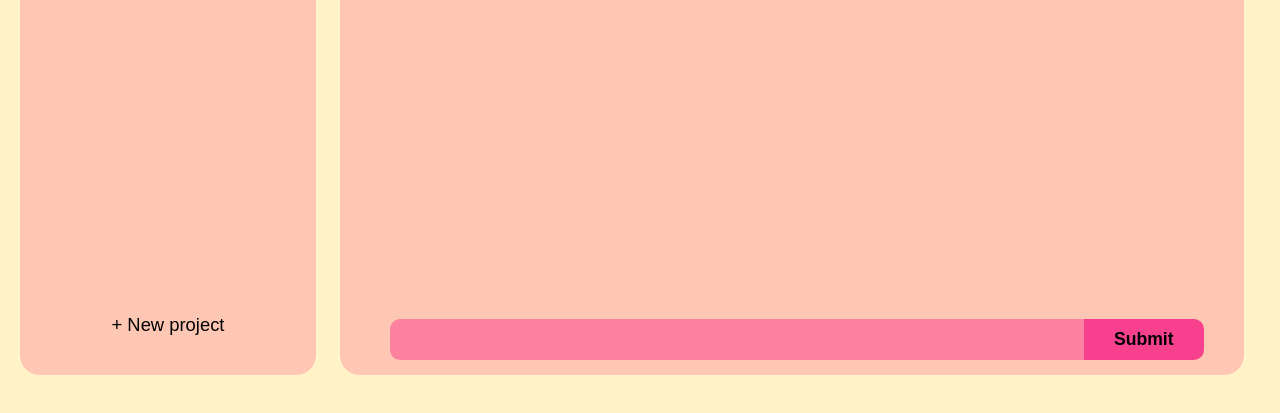
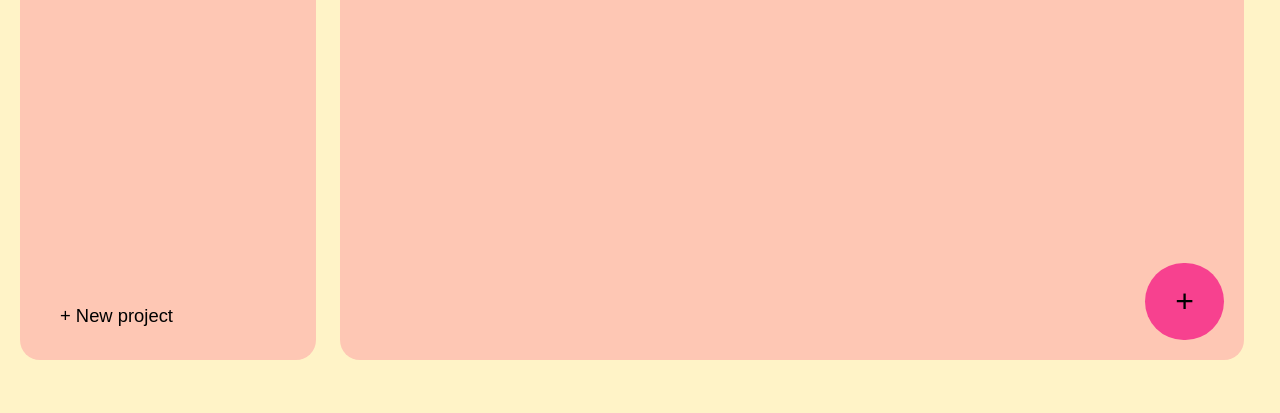
Before and after one commit to ArjTheProgrammer/top-todo-list, a website built with webpack: page src/index.html in a window 1280 px wide. Shown: the part 277-690 px from the top of the page. Built offline with nearby package versions, Linux system fonts and the light colour scheme.

Commit message:
Change the taskInput to just button

```diff
--- a/src/components/taskInput.js
+++ b/src/components/taskInput.js
@@ -1,16 +1,9 @@
 export function taskInput(){
     const main = document.querySelector("main");
-    const taskInputContainer = document.createElement("div");
-    taskInputContainer.className = "taskInputContainer";
+    const taskInputButton = document.createElement("button");
 
-    const inputBox = document.createElement("input");
-    inputBox.setAttribute("type", "text");
+    taskInputButton.textContent = "+";
+    taskInputButton.className = "taskInputButton";
 
-    const addTaskButton = document.createElement("input");
-    inputBox.setAttribute("type", "submit");
-
-
-    taskInputContainer.append(addTaskButton);
-    taskInputContainer.append(inputBox);
-    main.append(taskInputContainer);
+    main.append(taskInputButton);
 }
--- a/src/style.css
+++ b/src/style.css
@@ -10,7 +10,8 @@
 body {
   margin: 0;
   padding: 0;
-  font-family: Georgia, "Times New Roman", Times, serif;
+  font-family: system-ui, -apple-system, BlinkMacSystemFont, "Segoe UI", Roboto,
+    Oxygen, Ubuntu, Cantarell, "Open Sans", "Helvetica Neue", sans-serif;
   display: grid;
   grid-template-columns: 1fr 3fr;
   background-color: var(--color-60);
@@ -65,11 +66,13 @@ nav > button > svg {
 
 .project-nav > .project-add {
   justify-self: flex-end;
+  display: flex;
   background: none;
   border: none;
   font-size: 1.15rem;
   border-radius: 20px;
-  padding: 10px 5px;
+  padding-left: 20px;
+  align-items: end;
 }
 
 .project-nav > .project-add:hover {
@@ -87,41 +90,19 @@ main {
   position: relative;
 }
 
-.taskInputContainer {
+.taskInputButton {
   position: absolute;
   bottom: 0;
-  display: flex;
-  width: 90%;
-  padding: 15px 30px;
+  right: 0;
+  margin: 20px;
+  font-size: 2rem;
+  padding: 20px 30px;
+  border-radius: 100px;
+  border: none;
+  background-color: var(--color-hl);
 }
 
-.taskInputContainer > input {
-  border: none;
-}
-
-.taskInputContainer > :first-child {
-  flex-grow: 1;
-  padding: 10px;
-  font-size: 1.1rem;
-  background-color: var(--color-10);
-  border-radius: 10px 0px 0px 10px;
-}
-
-.taskInputContainer > :nth-child(2) {
-  background-color: var(--color-hl);
-  border: none;
-  border-radius: 0px 10px 10px 0px;
-  padding: 10px 30px;
-  font-size: 1.1rem;
-  font-weight: 700;
-}
-
-.taskInputContainer > :first-child:focus {
-  background-color: var(--color-10-focus);
-  border: none;
-}
-
-.taskInputContainer > :nth-child(2):hover {
+.taskInputButton:hover {
   cursor: pointer;
   background-color: var(--color-hl-focus);
 }
```
Also changed, not shown: src/index.js (line endings or trailing spaces).
